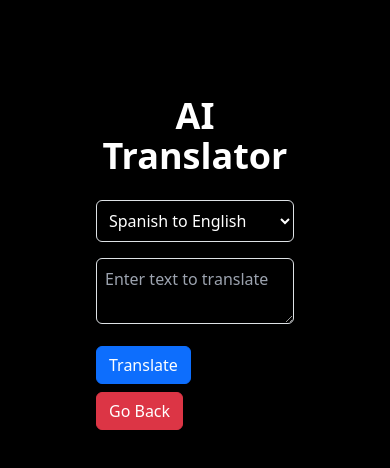
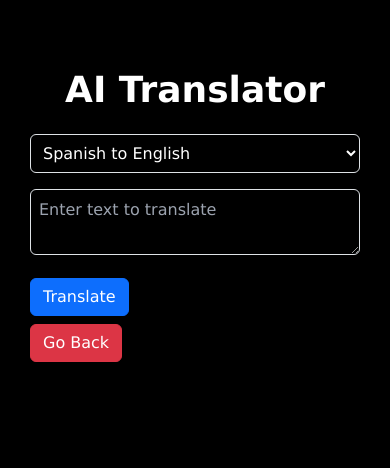
Before and after one commit to yilmaz1998/AI-translator, a Next.js app in the folder translator/: page /translation-to-english in a window 390 px wide. Shown: the top 468 px of the page. Built offline with nearby package versions, Linux system fonts and the light colour scheme.

Commit message:
Animations and styling

```diff
--- a/translator/app/english-translation/page.js
+++ b/translator/app/english-translation/page.js
@@ -2,6 +2,7 @@
 
 import { useState } from "react"
 import Link from "next/link"
+import { motion } from 'framer-motion'
 
 const Translation = () => {
   const [inputText, setInputText] = useState("")
@@ -39,7 +40,11 @@ const Translation = () => {
   }
 
   return (
-    <div className="p-24">
+    <motion.div
+    initial={{ opacity: 0, y: 170 }}
+    animate={{ opacity: 1, y: 0 }}
+    transition={{ duration: 0.7 }}
+    className="trans p-24">
       <h1 className="text-4xl text-center font-bold">AI Translator</h1>
       <form onSubmit={handleSubmit} className="mt-4 space-y-4">
 
@@ -89,7 +94,7 @@ const Translation = () => {
         </div>
       )}
       <Link className="mt-2 btn btn-danger" href={'/'}>Go Back</Link>
-    </div>
+    </motion.div>
   )
 }
 
--- a/translator/app/not-found.js
+++ b/translator/app/not-found.js
@@ -1,13 +1,20 @@
+'use client'
+
+import { motion } from 'framer-motion'
 import Link from "next/link"
 
 export default function NotFound() {
   return (
-    <div className="flex flex-col items-center justify-center min-h-screen">
+    <motion.div
+    initial={{ opacity: 0, y: -170 }}
+    animate={{ opacity: 1, y: 0 }}
+    transition={{ duration: 0.7 }}
+    className="flex flex-col items-center justify-center min-h-screen">
       <h1 className="text-6xl font-bold">404</h1>
       <p className="text-xl mt-2">
         Oops! The page you're looking for doesn't exist.
       </p>
       <Link className='mt-2 btn btn-secondary' href={'/'}>Go Back to Home Page</Link>
-    </div>
+    </motion.div>
   )
 }
--- a/translator/app/page.js
+++ b/translator/app/page.js
@@ -1,21 +1,34 @@
-import React from 'react'
+'use client'
+
+import { motion } from 'framer-motion'
 import Link from 'next/link'
 
-const page = () => {
+const Page = () => {
   return (
-    <div className="flex items-center justify-center min-h-screen">
-      <div className='text-center'>
-        <h1>Welcome to AI Translator</h1>
-        <p className='mt-3'>This project supports translation in 15 of the world's most spoken languages. Let AI bridge the gap and bring your words to life.</p>
-        <div>
-          <Link className='btn btn-secondary' href={'/english-translation'}>English to Chosen Language</Link>
+      <motion.div
+        initial={{ opacity: 0, y: -170 }}
+        animate={{ opacity: 1, y: 0 }}
+        transition={{ duration: 0.7 }}
+        className="flex items-center justify-center min-h-screen"
+      >
+        <div className="text-center">
+          <h1>Welcome to AI Translator</h1>
+          <p className="mt-3">
+            This project supports translation in 15 of the world's most spoken languages. Let AI bridge the gap and bring your words to life.
+          </p>
+          <div>
+            <Link className="btn btn-secondary" href={'/english-translation'}>
+              English to Chosen Language
+            </Link>
+          </div>
+          <div className="mt-2">
+            <Link className="btn btn-secondary" href={'/translation-to-english'}>
+              Chosen Language to English
+            </Link>
+          </div>
         </div>
-        <div className='mt-2'>
-        <Link className='btn btn-secondary' href={'/translation-to-english'}>Chosen Language to English</Link>
-        </div>
-      </div>
-    </div>
+      </motion.div>
   )
 }
 
-export default page
+export default Page
--- a/translator/app/translation-to-english/page.js
+++ b/translator/app/translation-to-english/page.js
@@ -2,6 +2,7 @@
 
 import { useState } from "react"
 import Link from "next/link"
+import { motion } from 'framer-motion'
 
 const Translation = () => {
   const [inputText, setInputText] = useState("")
@@ -39,7 +40,11 @@ const Translation = () => {
   }
 
   return (
-    <div className="p-24">
+    <motion.div
+    initial={{ opacity: 0, y: 170 }}
+    animate={{ opacity: 1, y: 0 }}
+    transition={{ duration: 0.7 }}
+    className="trans p-24">
       <h1 className="text-4xl text-center font-bold">AI Translator</h1>
       <form onSubmit={handleSubmit} className="mt-4 space-y-4">
 
@@ -89,7 +94,7 @@ const Translation = () => {
         </div>
       )}
       <Link className="mt-2 btn btn-danger" href={'/'}>Go Back</Link>
-    </div>
+    </motion.div>
   )
 }
 
--- a/translator/package.json
+++ b/translator/package.json
@@ -10,6 +10,7 @@
   },
   "dependencies": {
     "@huggingface/inference": "^2.8.1",
+    "framer-motion": "^11.12.0",
     "next": "15.0.3",
     "react": "19.0.0-rc-66855b96-20241106",
     "react-dom": "19.0.0-rc-66855b96-20241106"
--- a/translator/styles/styles.css
+++ b/translator/styles/styles.css
@@ -1,3 +1,14 @@
 @tailwind base;
 @tailwind components;
 @tailwind utilities;
+
+@media (max-width: 500px) {
+    .trans {
+        padding: 30px;
+        margin-top: 40px;
+    }
+}
+
+main {
+    font-family: Verdana, Geneva, Tahoma, sans-serif;
+}
```
Also changed, not shown: 1 other file (tests, documents, lock files or other folders).
